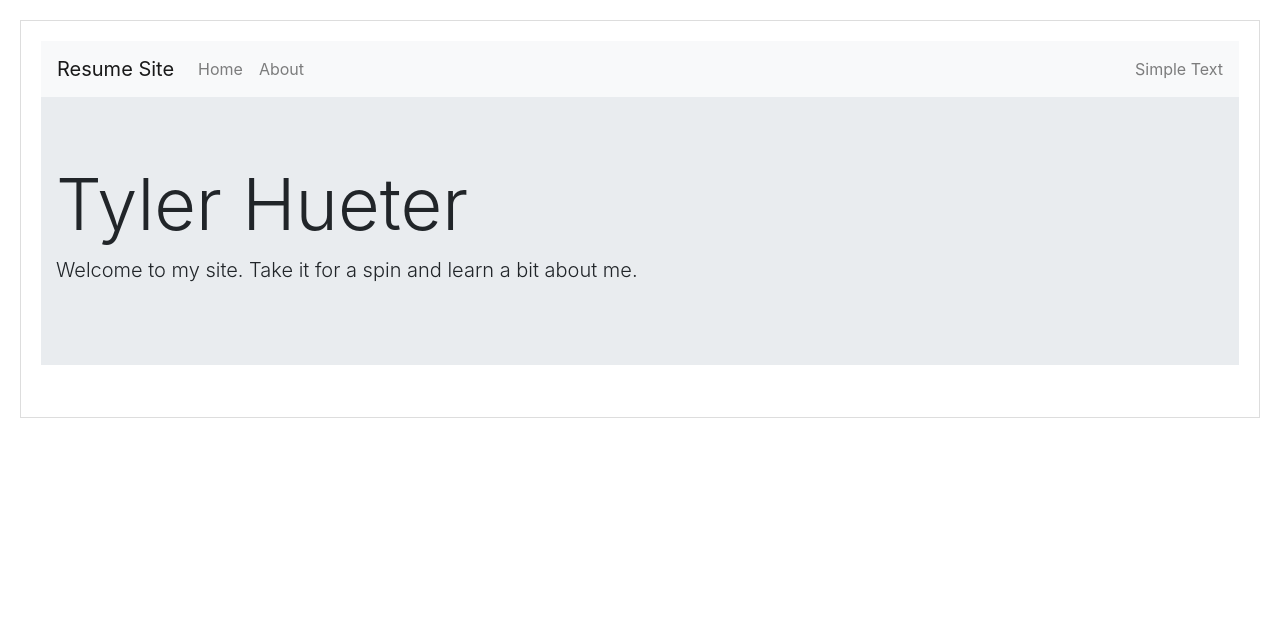
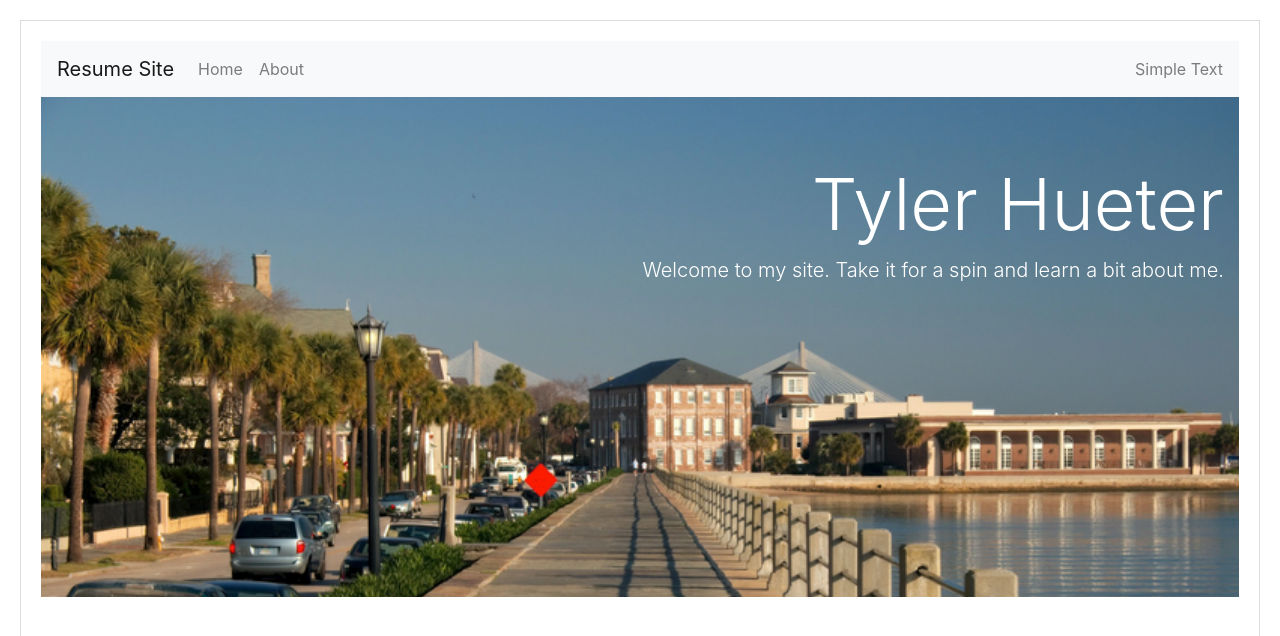
Before and after one commit to ethueter/ethueterResume, a Next.js app: page / in a window 1280 px wide. Shown: the top 636 px of the page. Built offline with nearby package versions, Linux system fonts and the light colour scheme.

Commit message:
background image to jumbo

```diff
--- a/components/Jumbo.js
+++ b/components/Jumbo.js
@@ -1,16 +1,27 @@
 import React from 'react';
 import { Jumbotron, Container } from 'reactstrap';
 
+const jumboStyle = {
+    backgroundImage: "url('/battery.png')",
+    backgroundSize: 'cover',
+    height: 500,
+    textAlign: 'right',
+    color: 'white'
+};
+
+
 const Jumbo = (props) => {
     return (
-        <div>
-            <Jumbotron fluid>
-                <Container fluid>
-                    <h1 className="display-3">Tyler Hueter</h1>
-                    <p className="lead">Welcome to my site. Take it for a spin and learn a bit about me.</p>
-                </Container>
-            </Jumbotron>
-        </div>
+      <div>
+            <Jumbotron fluid style={jumboStyle} >
+                <Container fluid >
+            <h1 className="display-3">Tyler Hueter</h1>
+            <p className="lead">
+              Welcome to my site. Take it for a spin and learn a bit about me.
+            </p>
+          </Container>
+        </Jumbotron>
+      </div>
     );
 };
 
```
Also changed, not shown: public/battery.png (added).
